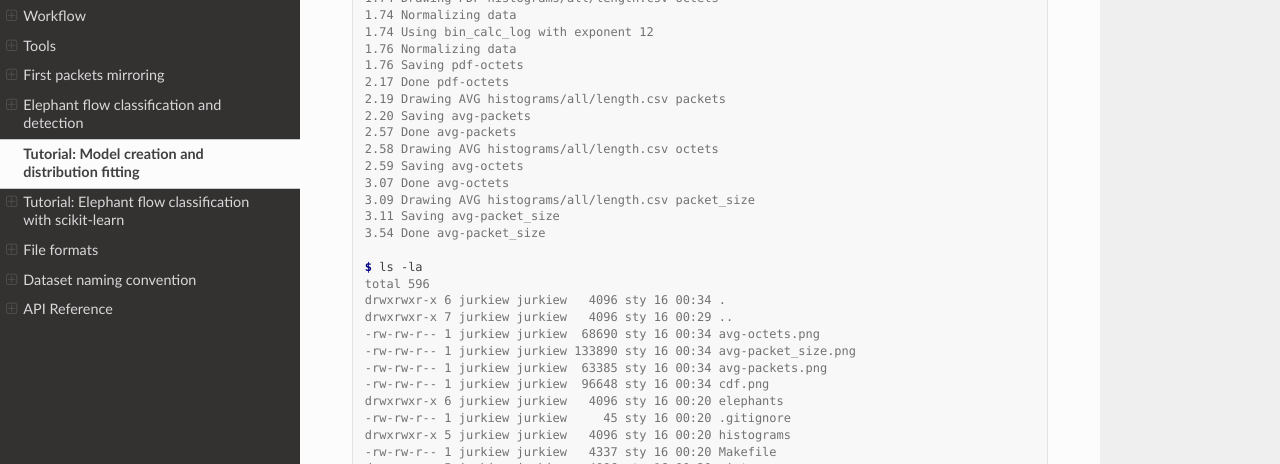
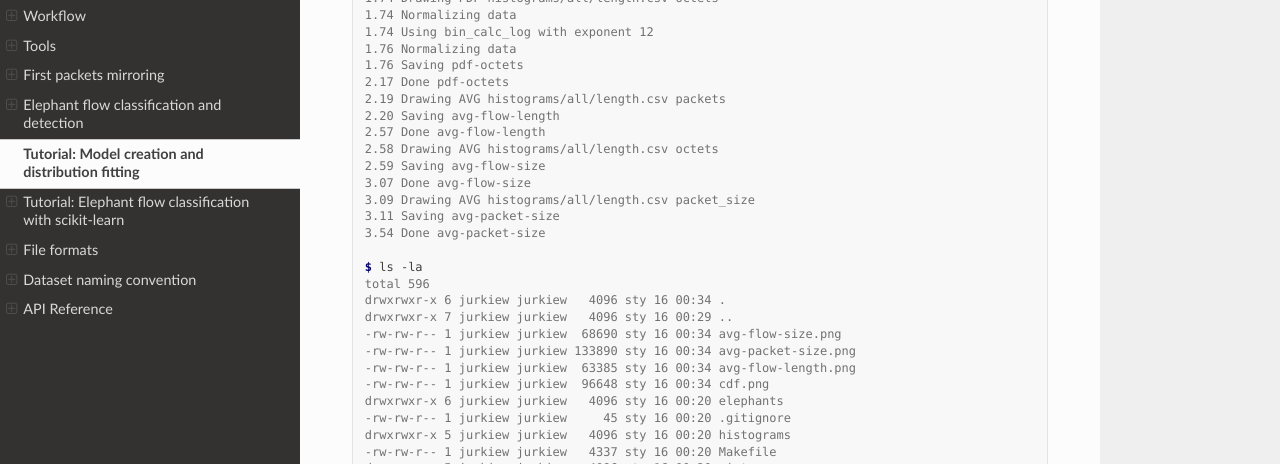
Before and after one commit to piotrjurkiewicz/flow-models, a Sphinx documentation site: the page built from docs/tutorial.rst, in a window 1280 px wide and 900 px high, scrolled down 4461 px. Shown: the part 151-615 px from the top of the window. Built offline with Sphinx 7.4.7 and the Read the Docs theme 3.1.0, drawn with Linux system fonts in a browser that asks for light colours; some of the changed text lies outside the part shown.

Commit message:
Update tutorial for renamed average plot outputs

```diff
--- a/docs/tutorial.rst
+++ b/docs/tutorial.rst
@@ -238,22 +238,22 @@ The command below will generate plots of PDF and CDF of number of flows, packets
     1.76 Saving pdf-octets
     2.17 Done pdf-octets
     2.19 Drawing AVG histograms/all/length.csv packets
-    2.20 Saving avg-packets
-    2.57 Done avg-packets
+    2.20 Saving avg-flow-length
+    2.57 Done avg-flow-length
     2.58 Drawing AVG histograms/all/length.csv octets
-    2.59 Saving avg-octets
-    3.07 Done avg-octets
+    2.59 Saving avg-flow-size
+    3.07 Done avg-flow-size
     3.09 Drawing AVG histograms/all/length.csv packet_size
-    3.11 Saving avg-packet_size
-    3.54 Done avg-packet_size
+    3.11 Saving avg-packet-size
+    3.54 Done avg-packet-size
 
     $ ls -la
     total 596
     drwxrwxr-x 6 jurkiew jurkiew   4096 sty 16 00:34 .
     drwxrwxr-x 7 jurkiew jurkiew   4096 sty 16 00:29 ..
-    -rw-rw-r-- 1 jurkiew jurkiew  68690 sty 16 00:34 avg-octets.png
-    -rw-rw-r-- 1 jurkiew jurkiew 133890 sty 16 00:34 avg-packet_size.png
-    -rw-rw-r-- 1 jurkiew jurkiew  63385 sty 16 00:34 avg-packets.png
+    -rw-rw-r-- 1 jurkiew jurkiew  68690 sty 16 00:34 avg-flow-size.png
+    -rw-rw-r-- 1 jurkiew jurkiew 133890 sty 16 00:34 avg-packet-size.png
+    -rw-rw-r-- 1 jurkiew jurkiew  63385 sty 16 00:34 avg-flow-length.png
     -rw-rw-r-- 1 jurkiew jurkiew  96648 sty 16 00:34 cdf.png
     drwxrwxr-x 6 jurkiew jurkiew   4096 sty 16 00:20 elephants
     -rw-rw-r-- 1 jurkiew jurkiew     45 sty 16 00:20 .gitignore
@@ -435,16 +435,16 @@ The `tools/plot` tool can be used not only to plot empirical distribution functi
     2.26 Done pdf-octets
     2.28 Drawing AVG histograms/all/length.csv packets
     2.29 Drawing AVG my_mixture packets
-    2.30 Saving avg-packets
-    2.90 Done avg-packets
+    2.30 Saving avg-flow-length
+    2.90 Done avg-flow-length
     2.92 Drawing AVG histograms/all/length.csv octets
     2.93 Drawing AVG my_mixture octets
-    2.95 Saving avg-octets
-    3.45 Done avg-octets
+    2.95 Saving avg-flow-size
+    3.45 Done avg-flow-size
     3.47 Drawing AVG histograms/all/length.csv packet_size
     3.49 Drawing AVG my_mixture packet_size
-    3.51 Saving avg-packet_size
-    4.15 Done avg-packet_size
+    3.51 Saving avg-packet-size
+    4.15 Done avg-packet-size
 
 As can be seen on the plots below, empirical functions are presented along with models, including the oversimplified model of packets distribution created in the interactive mode.
 
```
